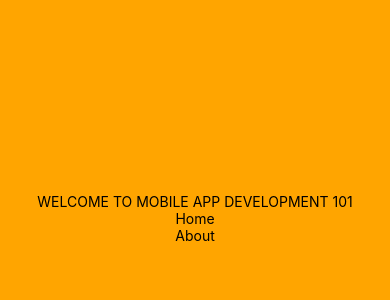
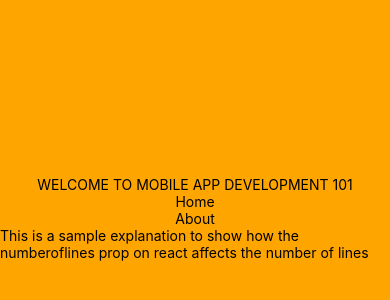
Before and after one commit to aganyo360/Uzisha, a React Native app: screen / in a window 390 px wide. Shown: the part 204-504 px from the top of the page. Built offline with nearby package versions, Linux system fonts and the light colour scheme.

Commit message:
updated the text component

```diff
--- a/App.js
+++ b/App.js
@@ -8,6 +8,7 @@ export default function App() {
       <Text>Home</Text>
       <Text>About</Text>
       {/* <StatusBar style="auto" /> */}
+      <Text numberOfLines="{10}">This is a sample explanation to show how the numberoflines prop on react affects the number of lines</Text>
     </SafeAreaView>
   );
 }
```
